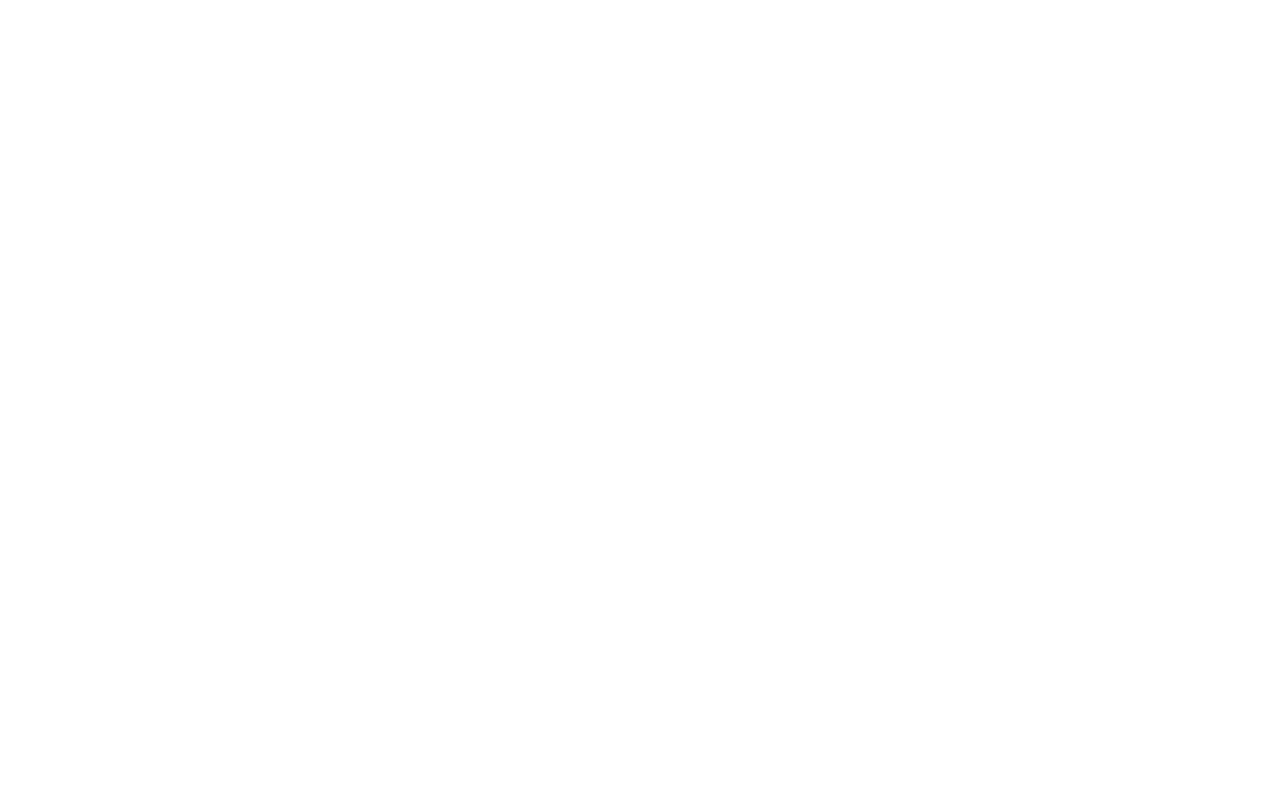
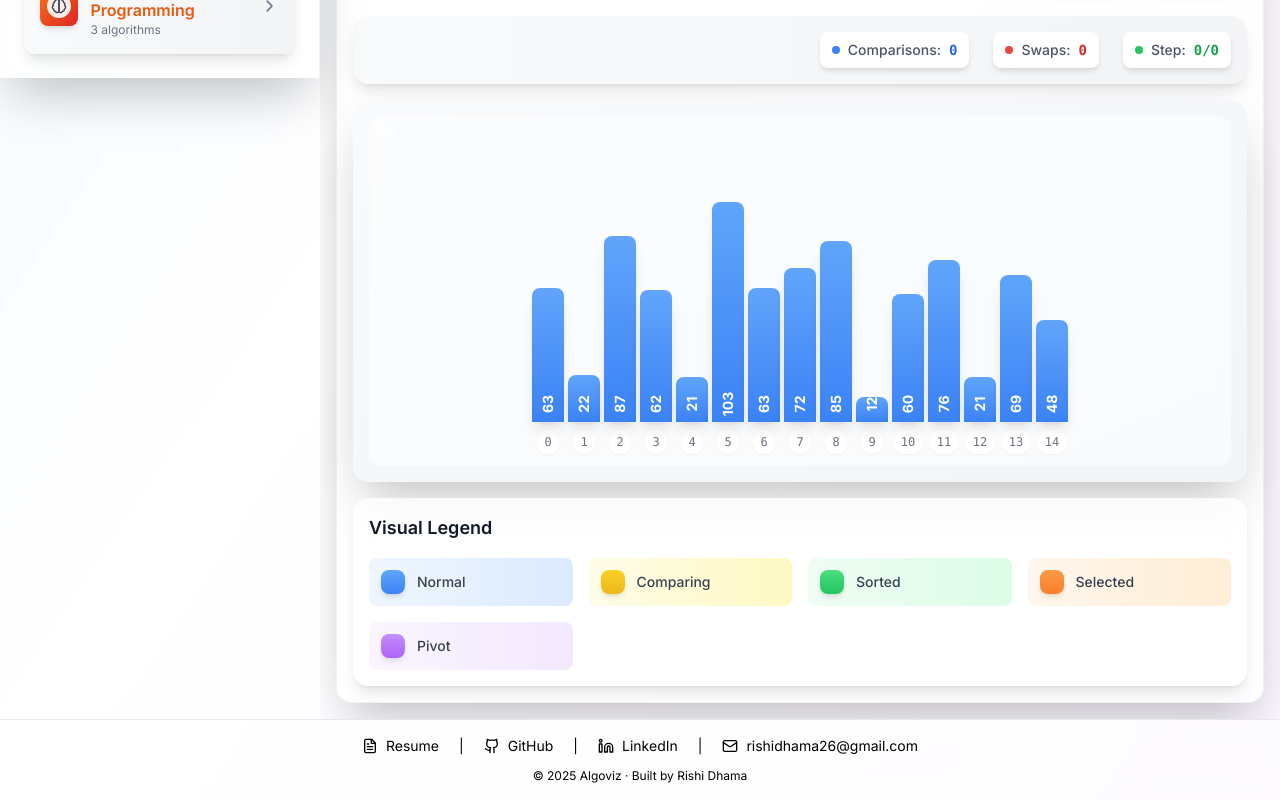
Before and after one commit to rishidhama/AlgoViz, a React (Create React App) app: page / in a window 1280 px wide. Shown: the part 1097-1897 px from the top of the page. Before the commit the page ends 800 px from the top, so only its background shows below. Built offline with nearby package versions, Linux system fonts and the light colour scheme; the HTML template or start-up script is replaced by a standard one.

Commit message:
added footer

```diff
--- a/src/App.js
+++ b/src/App.js
@@ -1,5 +1,6 @@
 import React, { useState, useEffect } from 'react';
 import Header from './components/Header';
+import Footer from './components/Footer';
 import Sidebar from './components/Sidebar';
 import MainContent from './components/MainContent';
 import { ThemeProvider } from './contexts/ThemeContext';
@@ -60,13 +61,13 @@
 
   return (
     <ThemeProvider>
-      <div className="h-screen bg-gradient-to-br from-blue-50 via-white to-purple-50 dark:from-dark-900 dark:via-dark-800 dark:to-dark-900 transition-all duration-500 flex flex-col overflow-hidden">
+      <div className="min-h-screen bg-gradient-to-br from-blue-50 via-white to-purple-50 dark:from-dark-900 dark:via-dark-800 dark:to-dark-900 transition-all duration-500 flex flex-col">
         <Header
           onToggleSidebar={handleToggleSidebar}
           isSidebarOpen={isSidebarOpen}
         />
 
-        <div className="flex flex-1 overflow-hidden">
+        <div className="flex flex-1 min-h-0">
           <Sidebar
             selectedAlgorithm={selectedAlgorithm}
             onAlgorithmSelect={handleAlgorithmSelect}
@@ -85,6 +86,7 @@
             onGenerateData={handleReset}
           />
         </div>
+        <Footer />
       </div>
     </ThemeProvider>
   );
--- /dev/null
+++ b/src/components/Footer.js
@@ -0,0 +1,55 @@
+import React from 'react';
+import { FileText, Github, Linkedin, Mail } from 'lucide-react';
+
+const Footer = () => {
+  return (
+    <footer className="w-full border-t border-secondary-200 bg-white/80 backdrop-blur supports-[backdrop-filter]:bg-white/60">
+      <div className="max-w-7xl mx-auto px-4 sm:px-6 py-4">
+        <div className="flex flex-col items-center gap-3 text-sm">
+          <nav className="flex flex-wrap items-center justify-center gap-x-5 gap-y-2 text-secondary-600">
+            <a
+              href="https://drive.google.com/file/d/1alEDqS-xwyzoSphqOT_9yGkgum0mU7Bv/view?usp=drive_link"
+              target="_blank"
+              rel="noreferrer"
+              className="hover:text-primary-600 transition-colors inline-flex items-center gap-2"
+            >
+              <FileText className="w-4 h-4" />
+              <span>Resume</span>
+            </a>
+            <span className="hidden sm:inline text-secondary-300">|</span>
+            <a
+              href="https://github.com/rishidhama"
+              target="_blank"
+              rel="noreferrer"
+              className="hover:text-primary-600 transition-colors inline-flex items-center gap-2"
+            >
+              <Github className="w-4 h-4" />
+              <span>GitHub</span>
+            </a>
+            <span className="hidden sm:inline text-secondary-300">|</span>
+            <a
+              href="https://www.linkedin.com/in/rishi-dhama"
+              target="_blank"
+              rel="noreferrer"
+              className="hover:text-primary-600 transition-colors inline-flex items-center gap-2"
+            >
+              <Linkedin className="w-4 h-4" />
+              <span>LinkedIn</span>
+            </a>
+            <span className="hidden sm:inline text-secondary-300">|</span>
+            <a
+              href="mailto:rishidhama26@gmail.com"
+              className="hover:text-primary-600 transition-colors inline-flex items-center gap-2"
+            >
+              <Mail className="w-4 h-4" />
+              <span>rishidhama26@gmail.com</span>
+            </a>
+          </nav>
+          <div className="text-xs text-secondary-400">© {new Date().getFullYear()} Algoviz · Built by Rishi Dhama</div>
+        </div>
+      </div>
+    </footer>
+  );
+};
+
+export default Footer;
--- a/src/index.css
+++ b/src/index.css
@@ -8,14 +8,16 @@
   html {
     font-family: 'Inter', system-ui, sans-serif;
     scroll-behavior: smooth;
-    overflow: hidden;
+    overflow-x: hidden;
+    overflow-y: auto;
     /* Improve touch interactions on mobile */
     -webkit-tap-highlight-color: transparent;
   }
 
   body {
     @apply antialiased;
-    overflow: hidden;
+    overflow-x: hidden;
+    overflow-y: auto;
     margin: 0;
     padding: 0;
     /* Improve touch scrolling */
@@ -23,9 +25,11 @@
   }
 
   #root {
-    height: 100vh;
+    min-height: 100vh;
     width: 100vw;
-    overflow: hidden;
+    overflow: visible;
+    display: flex;
+    flex-direction: column;
   }
 
   /* Touch-friendly button styles */
```
